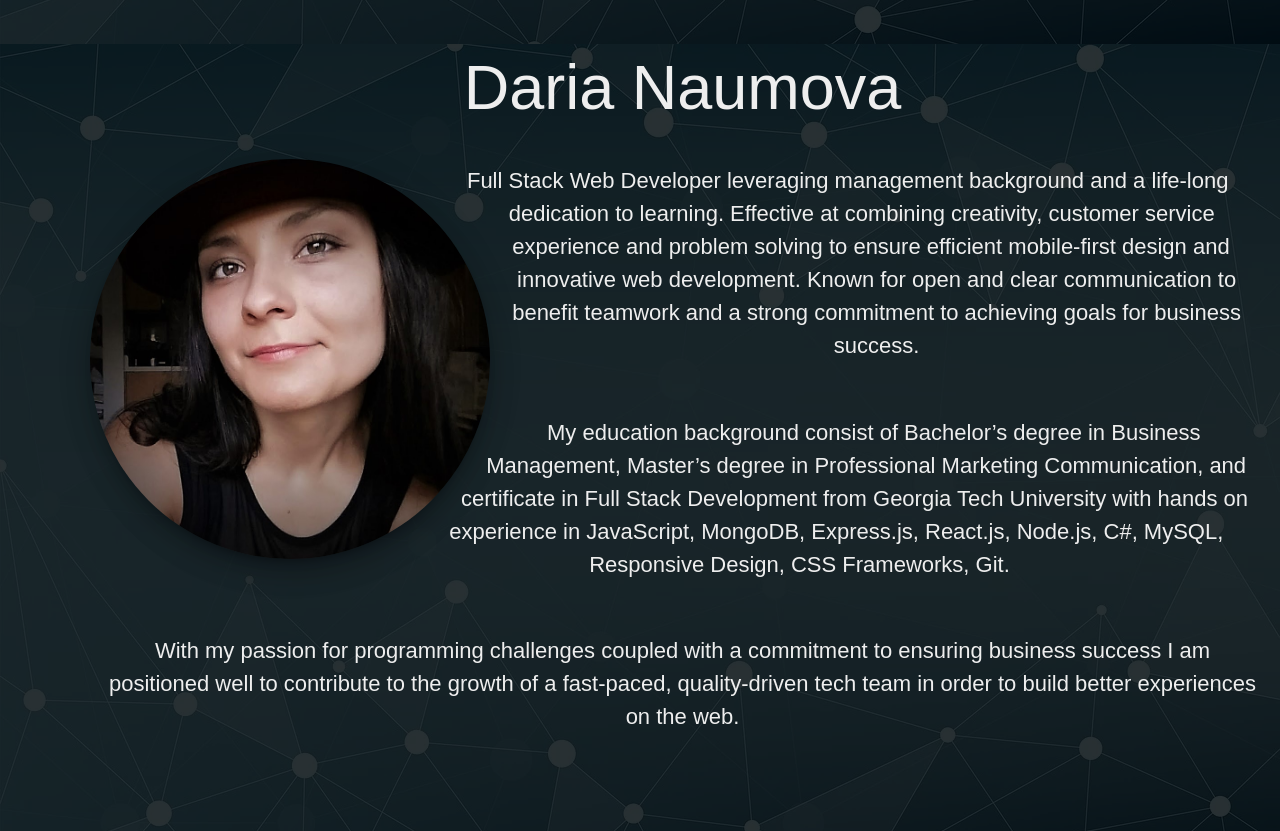
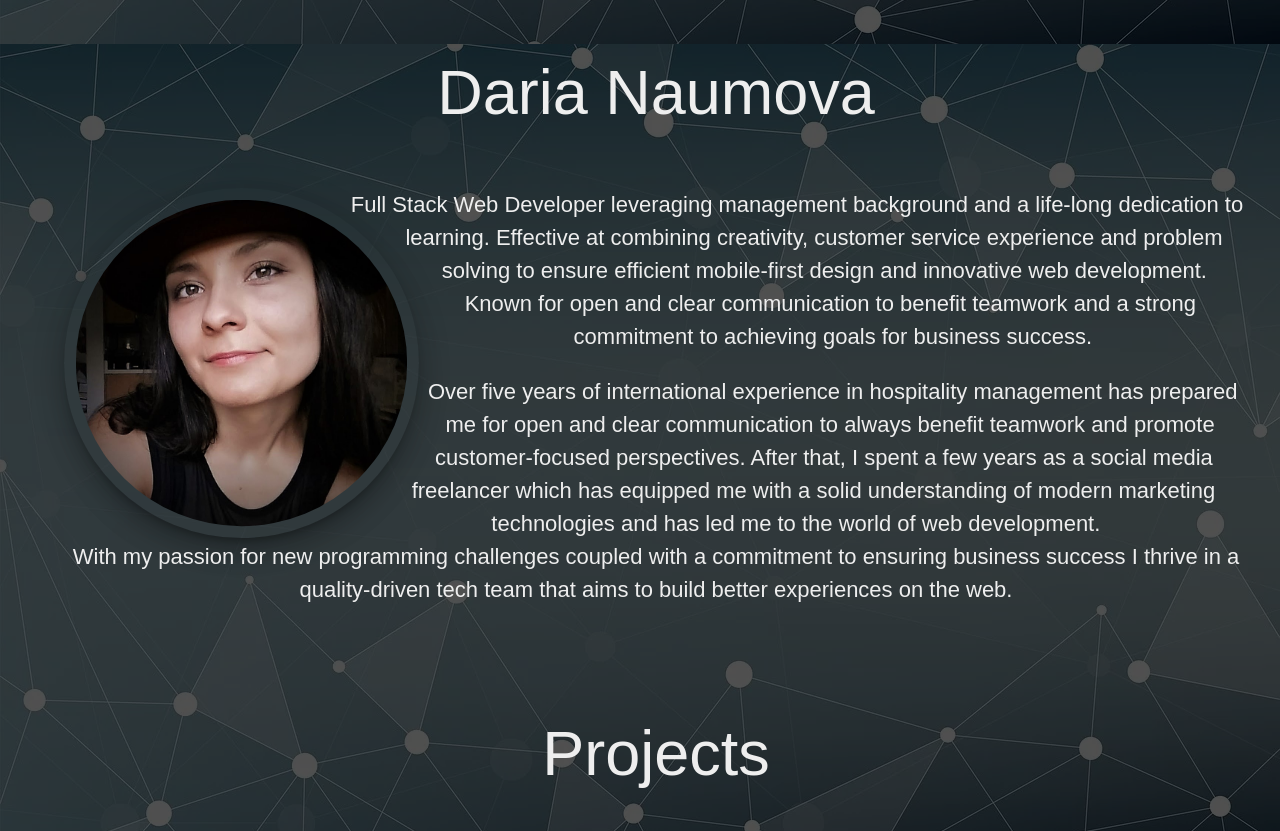
Before and after one commit to DariaNau/Portfolio, a plain HTML site: page index.html in a window 1280 px wide. Shown: the part 809-1640 px from the top of the page. Drawn offline with nearby package versions, Linux system fonts and the light colour scheme; a web font is replaced by a local one.

Commit message:
responsiveness adjusted and tested

```diff
--- a/css/style.css
+++ b/css/style.css
@@ -10,8 +10,6 @@ html {
 }
 
 body {
-  padding: 0;
-  margin: 0;
   background: url("./images/bg.jpg") no-repeat center fixed;
   background-size: cover;
   width: 100%;
@@ -19,7 +17,7 @@ body {
 }
 
 .background {
-  background: rgba(1, 10, 14, 0.842);
+  background: rgba(0, 0, 0, 0.685);
   /* position: fixed;
     bottom: 0px; */
   /* background-size: 100vh; */
@@ -30,19 +28,23 @@ body {
   height: 100%;
 }
 
+.col {
+    margin-right: 0 !important;
+    margin-left: 0 !important;
+    padding: 0 !important;
+  }
+
 .row {
-  margin: 0 !important;
-}
-
-#page-content {
-  margin-left: 90px;
-  margin-right: 5px;
+  margin-bottom: 0 !important;
+  padding-left: 4vh;
+  padding-right: 2vh;
 }
 
 h1 {
-  padding-top: 50px;
   text-align: center;
-  margin: 1%;
+  font-weight: 400;
+  padding-top: 3%;
+  padding-bottom: 3%;
 }
 
 h6 {
@@ -50,23 +52,16 @@ h6 {
   font-weight: 300;
 }
 
+p {
+    font-size: 22px;
+    /* font-weight: lighter !important; */
+}
+
 a {
   text-decoration: none;
   color: #eee;
 }
 
-p {
-  padding: 1%;
-  margin-top: 30px;
-  font-size: 22px;
-  font-weight: 300;
-  display: block;
-}
-
-.col {
-  margin: 0 !important;
-  padding: 0 !important;
-}
 
 i:hover {
   -webkit-transform: scale(1.3);
@@ -83,7 +78,7 @@ i:hover {
   background-image: linear-gradient(
     to left,
     rgba(1, 7, 10, 0),
-    rgba(204, 248, 82, 0.582)
+    rgba(171, 196, 104, 0.582)
   );
   height: 100%;
   position: fixed;
@@ -143,31 +138,44 @@ i:hover {
   transform: translate(-50%, -50%);
   z-index: 1;
   text-align: center;
+  padding: 0% !important;
 }
 
 /* About me Page */
 
 #aboutPage {
-  height: 100vh;
+  height: 100%;
+  /* padding-left: 60px; */
   text-align: center;
+  /* background-color: rgba(159, 180, 116, 0.144); */
+}
+
+.about-text{
+    padding-bottom: 2%;
+    margin-top: 2%;
+    font-size: 22px;
+    /* font-weight: lighter !important; */
+    display: block;
+
 }
 
 #profile-img {
-  margin-top: 25px;
   float: left;
   shape-outside: circle(50%);
-  height: 400px;
-  width: 400px;
+  height: 30%;
+  width: 30%;
+  padding: 1%;
 }
 
 #profile-img:hover {
-  box-shadow: inset 0 0 0 5px #ebffa4e8;
+  box-shadow: inset 0 0 0 5px #ebffa438;
 }
 
 /* Projects Page */
 
 #projectsPage {
-  height: 100vh;
+  height: 100%;
+  /* padding-left: 60px; */
 }
 
 .project-list {
@@ -176,7 +184,7 @@ i:hover {
 }
 
 .project-list:hover {
-  box-shadow: inset 0 0 0 4px #ebffa4a6;
+  box-shadow: inset 0 0 0 4px #e0f0a765;
 }
 
 .project {
@@ -222,14 +230,15 @@ i:hover {
 /* Contact Info Page */
 
 #contactPage {
-  height: 85vh;
+  height: 90vh;
+  /* background-color: rgba(159, 180, 116, 0.144); */
   /* text-align: center;
     justify-content: center; */
 }
 
 .contactLinks {
   text-align: center;
-  margin-top: 10%;
+  margin-top: 7%;
 }
 
 .cont_link {
@@ -246,6 +255,7 @@ i:hover {
     rgba(1, 7, 10, 0.164),
     rgba(1, 7, 10, 0.411)
   ); */
+  /* background-color: rgba(159, 180, 116, 0.144); */
 }
 
 .footer p {
@@ -273,3 +283,13 @@ i:hover {
 .sparkle {
   color: #f8f8f2;
 }
+
+@media
+
+/* #profile-img {
+    margin-top: 25px;
+    float: left;
+    shape-outside: circle(50%);
+    height: 400px;
+    width: 400px;
+  } */
--- a/index.html
+++ b/index.html
@@ -14,12 +14,10 @@
 </head>
 
 <body>
+
   <div class="background">
-
     <!-- Nav Bar -->
-
     <div class="row">
-
       <div class="myNav">
         <!-- <div class="nav_link" data-page="contactPage"><i class="medium material-icons">language</i></div> -->
         <!-- <div class="nav_link" data-page="homePage"><i class="medium material-icons">timeline</i></div> -->
@@ -36,7 +34,7 @@
           <i class="medium material-icons">email</i><b>Contact</b>
         </div>
         <div class="nav_link">
-          <a href="css/daria naumova resume.pdf" target="_blank">
+          <a href="css/Daria Naumova CV Web Dev.pdf" target="_blank">
             <i class="medium material-icons">attachment</i><b>Resume</b></a>
         </div>
       </div>
@@ -61,33 +59,31 @@
 
         <!-- About me Page -->
 
+
         <div class="row">
           <div class="col s12 m12 l12">
             <div id="aboutPage">
               <h1>Daria Naumova</h1>
               <img class="circle responsive-img z-depth-5" id="profile-img" src="css/images/daria-naumova.jpg"
                 alt="my portfolio photo" />
+              <div class="about-text">
                 <p>
                   Full Stack Web Developer leveraging management background and a life-long dedication to learning.
-                Effective at combining
-                creativity, customer service experience and problem solving to ensure efficient mobile-first design and
-                innovative web
-                development. Known for open and clear communication to benefit teamwork and a strong commitment to
-                achieving goals for
-                business success.
+                  Effective at combining creativity, customer service experience and problem solving to ensure efficient
+                  mobile-first design and innovative web development.
+                  <br>
+                  Known for open and clear communication to benefit teamwork and a strong commitment to
+                  achieving goals for business success.
                 </p>
                 <p>
-                My education background consist of Bachelor’s degree in Business Management, Master’s degree in
-                Professional Marketing Communication, and certificate in Full Stack Development from Georgia Tech
-                University with hands on experience in JavaScript, MongoDB, Express.js, React.js, Node.js, C#, MySQL,
-                Responsive Design, CSS
-                Frameworks, Git.
-              </p>
-              <p>
-                With my passion for programming challenges coupled with a
-                commitment to ensuring business success I am positioned well to
-                contribute to the growth of a fast-paced, quality-driven tech team
-                in order to build better experiences on the web.
+                  Over five years of international experience in hospitality management has prepared me for open and
+                  clear communication to always benefit teamwork and promote customer-focused perspectives.
+                  After that, I spent a few years as a social media freelancer which has equipped me with a solid
+                  understanding of modern marketing technologies and has led me to the world of web development.
+                  <br>
+                  With my passion for new programming challenges coupled with a
+                  commitment to ensuring business success I thrive in a quality-driven tech team
+                  that aims to build better experiences on the web.
                 </p>
                 <!-- <p>
              <a href="mailto:dariagnaumova@gmail.com">Contact me </a> for more details.
@@ -95,6 +91,8 @@
               </div>
             </div>
           </div>
+        </div>
+
 
         <!-- Projects Page -->
 
@@ -184,6 +182,8 @@
               </div>
             </div>
           </div>
+        </div>
+
 
         <!-- Contact Info Page -->
 
@@ -231,6 +231,7 @@
 
       </div>
     </div>
+  </div>
 
   <script src="js/footer.js"></script>
   <!-- <script src="./js/materialize.min.js"></script> -->
```
Also changed, not shown: 2 other files. Lines whose indentation alone changed are shown as unchanged.
